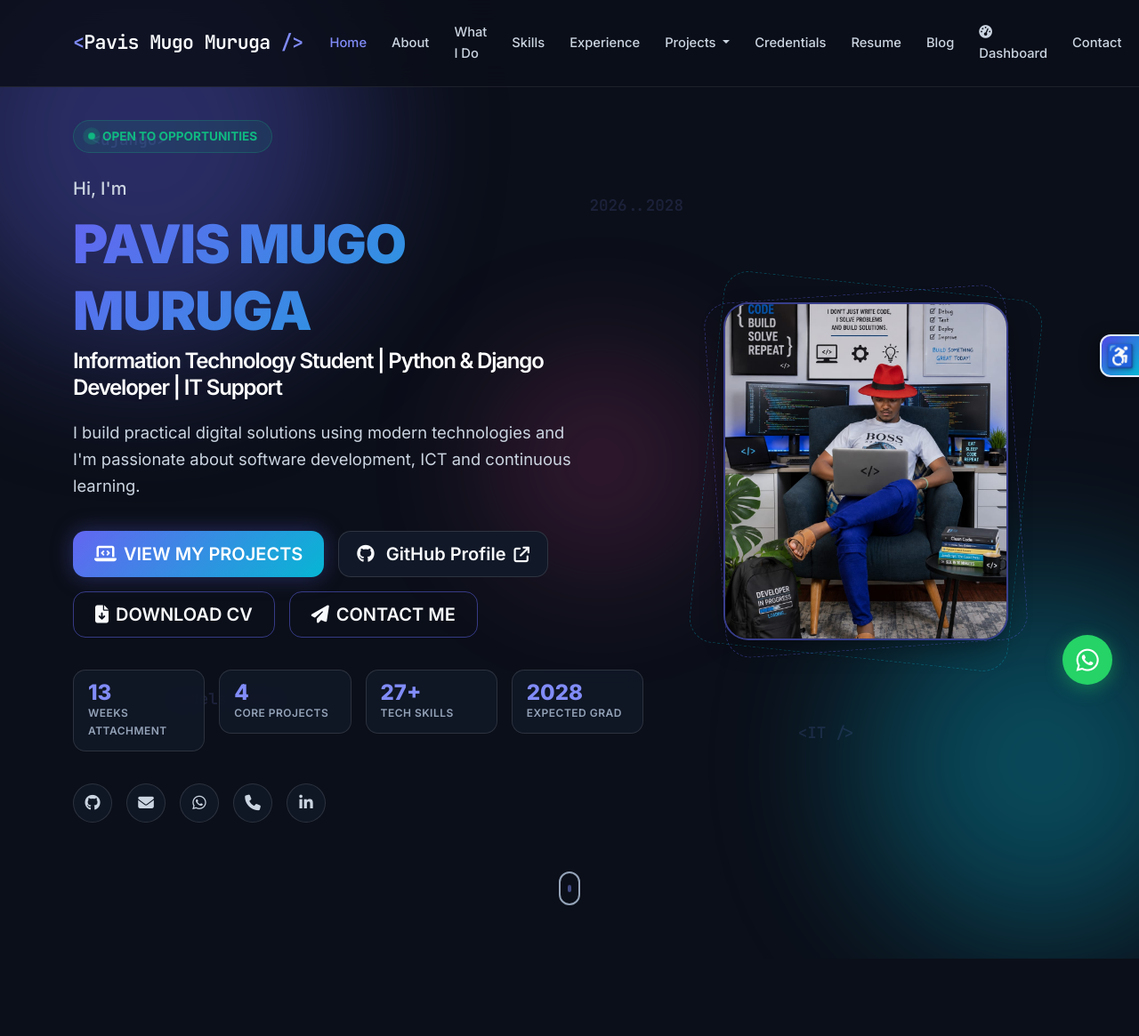
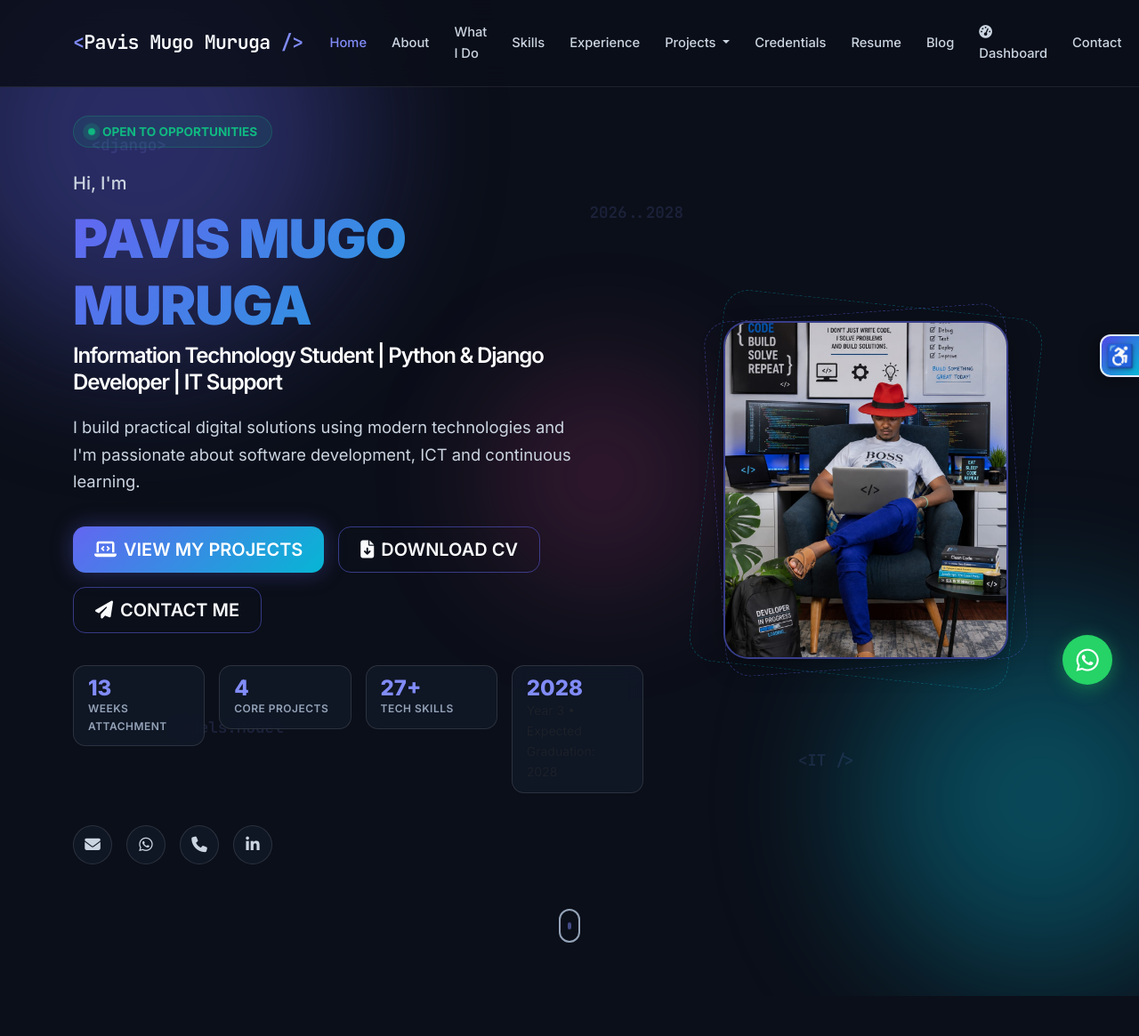
Before and after one commit to palvis997/portfolio, a Django app: page / in a window 1280 px wide. Shown: the top 1165 px of the page at 89% size. Run offline with Django 5.2, Linux system fonts and the light colour scheme; data comes from the database, SQL or seed files in the repository; data that the repository does not hold is empty.

Commit message:
Update academic year to 3 and remove GitHub button

```diff
--- a/main/templates/main/includes/hero.html
+++ b/main/templates/main/includes/hero.html
@@ -51,9 +51,7 @@
                     <a href="{% url 'projects' %}" class="btn btn-primary-custom btn-lg">
                         <i class="fas fa-laptop-code me-2"></i> VIEW MY PROJECTS
                     </a>
-                    <a href="https://github.com/{{ site.github_username|default:'palvis997' }}" class="btn btn-secondary-custom btn-lg" target="_blank" rel="noopener noreferrer">
-                        <i class="fab fa-github me-2"></i> GitHub Profile <i class="fas fa-arrow-up-right-from-square ms-1 small"></i>
-                    </a>
+
                     <a href="{% url 'resume' %}" class="btn btn-outline-custom btn-lg">
                         <i class="fas fa-file-download me-2"></i> DOWNLOAD CV
                     </a>
@@ -86,7 +84,7 @@
                         <div class="col-6 col-sm-3">
                             <div class="hero-stat-box">
                                 <span class="stat-number">2028</span>
-                                <span class="stat-label">Expected Grad</span>
+                                 <small class="text-muted">Year 3 &bull; Expected Graduation: 2028</small>
                             </div>
                         </div>
                     </div>
@@ -94,9 +92,7 @@
 
                 <!-- Social & Direct Contact Links -->
                 <div class="hero-social animate-on-scroll mt-4 d-flex gap-3 align-items-center" data-animation="fade-in">
-                    <a href="https://github.com/{{ site.github_username|default:'palvis997' }}" class="hero-social-link" target="_blank" rel="noopener noreferrer" aria-label="GitHub" title="GitHub">
-                        <i class="fab fa-github"></i>
-                    </a>
+
                     <a href="mailto:{{ site.email|default:'palvismugo06@gmail.com' }}" class="hero-social-link" aria-label="Email" title="Email">
                         <i class="fas fa-envelope"></i>
                     </a>
```
Also changed, not shown: main/templates/main/includes/about.html (+1 -9 lines).
